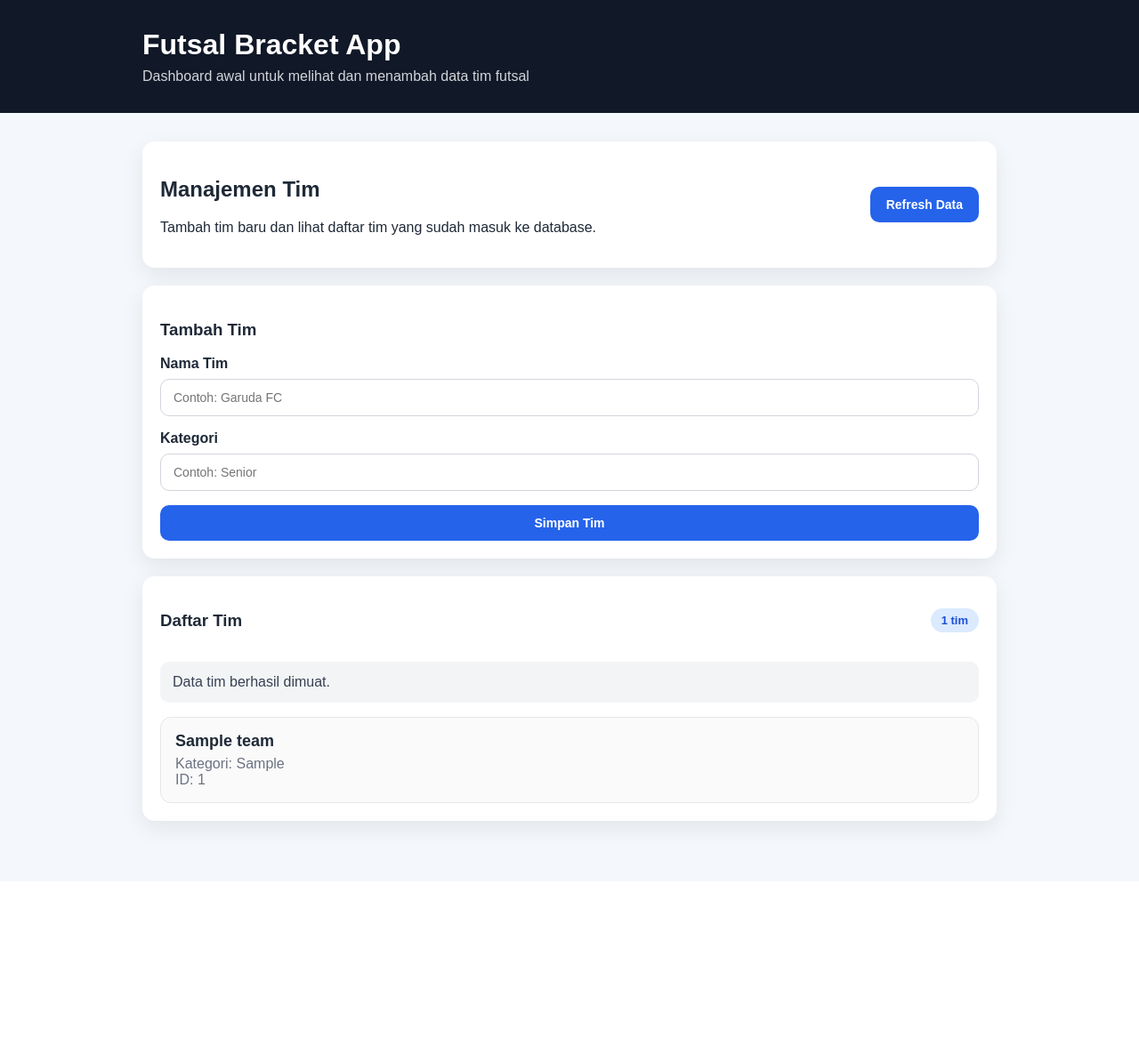
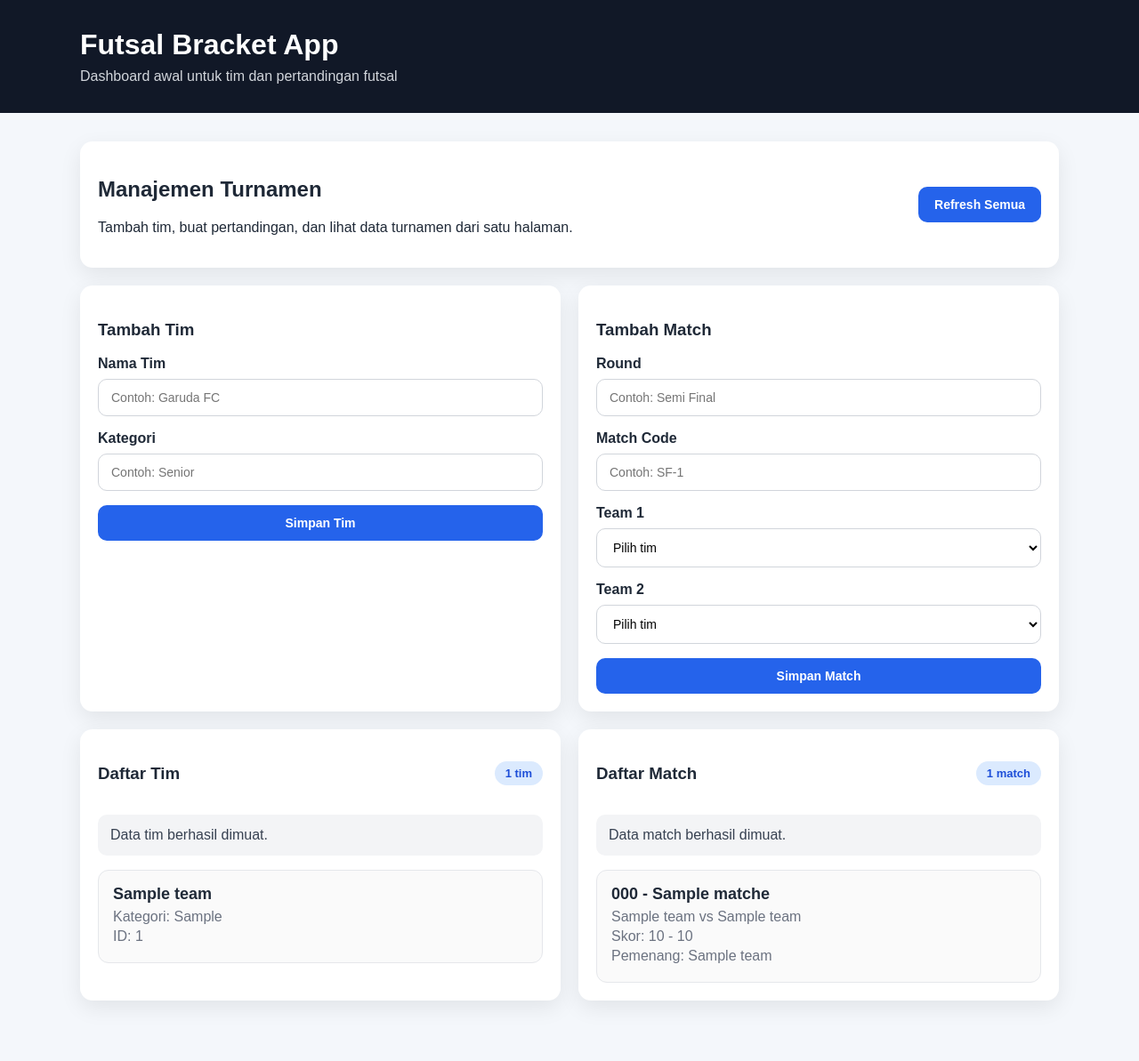
Before and after one commit to 0xlvnk/futsal-bracket-app, a Flask app: page / in a window 1280 px wide. Shown: the whole page at 89% size. Before the commit the page ends 946 px from the top, so only its background shows below. Run offline with Flask 3, Linux system fonts and the light colour scheme; tables that the repository leaves empty hold one stand-in row (values such as "Sample post").

Commit message:
Add match score update and frontend changes

```diff
--- a/backend/app.py
+++ b/backend/app.py
@@ -1,6 +1,6 @@
 from flask import Flask, jsonify, request, render_template
 from database import init_db, SessionLocal
-from models import Team
+from models import Team, Match
 
 app = Flask(__name__)
 
@@ -102,5 +102,188 @@ def create_team():
         db.close()
 
 
+@app.route("/matches", methods=["GET"])
+def get_matches():
+    db = SessionLocal()
+    try:
+        matches = db.query(Match).order_by(Match.id.asc()).all()
+
+        result = []
+        for match in matches:
+            result.append({
+                "id": match.id,
+                "round_name": match.round_name,
+                "match_code": match.match_code,
+                "team1_id": match.team1_id,
+                "team2_id": match.team2_id,
+                "team1_name": match.team1.name if match.team1 else None,
+                "team2_name": match.team2.name if match.team2 else None,
+                "home_score": match.home_score,
+                "away_score": match.away_score,
+                "winner_id": match.winner_id,
+                "winner_name": match.winner.name if match.winner else None
+            })
+
+        return jsonify(result)
+    finally:
+        db.close()
+
+
+@app.route("/matches", methods=["POST"])
+def create_match():
+    db = SessionLocal()
+    try:
+        data = request.get_json()
+
+        if not data:
+            return jsonify({
+                "status": "error",
+                "message": "Request body harus JSON"
+            }), 400
+
+        round_name = data.get("round_name")
+        match_code = data.get("match_code")
+        team1_id = data.get("team1_id")
+        team2_id = data.get("team2_id")
+
+        if not round_name or not match_code or not team1_id or not team2_id:
+            return jsonify({
+                "status": "error",
+                "message": "round_name, match_code, team1_id, dan team2_id wajib diisi"
+            }), 400
+
+        if team1_id == team2_id:
+            return jsonify({
+                "status": "error",
+                "message": "Team 1 dan Team 2 tidak boleh sama"
+            }), 400
+
+        team1 = db.query(Team).filter(Team.id == team1_id).first()
+        team2 = db.query(Team).filter(Team.id == team2_id).first()
+
+        if not team1 or not team2:
+            return jsonify({
+                "status": "error",
+                "message": "Salah satu team tidak ditemukan"
+            }), 400
+
+        existing_match = db.query(Match).filter(Match.match_code == match_code).first()
+        if existing_match:
+            return jsonify({
+                "status": "error",
+                "message": "Match code sudah digunakan"
+            }), 400
+
+        new_match = Match(
+            round_name=round_name,
+            match_code=match_code,
+            team1_id=team1_id,
+            team2_id=team2_id
+        )
+
+        db.add(new_match)
+        db.commit()
+        db.refresh(new_match)
+
+        return jsonify({
+            "status": "success",
+            "message": "Match berhasil ditambahkan",
+            "data": {
+                "id": new_match.id,
+                "round_name": new_match.round_name,
+                "match_code": new_match.match_code,
+                "team1_id": new_match.team1_id,
+                "team2_id": new_match.team2_id
+            }
+        }), 201
+
+    except Exception as e:
+        db.rollback()
+        return jsonify({
+            "status": "error",
+            "message": str(e)
+        }), 500
+    finally:
+        db.close()
+
+
+@app.route("/matches/<int:match_id>/score", methods=["PUT"])
+def update_match_score(match_id):
+    db = SessionLocal()
+    try:
+        data = request.get_json()
+
+        if not data:
+            return jsonify({
+                "status": "error",
+                "message": "Request body harus JSON"
+            }), 400
+
+        home_score = data.get("home_score")
+        away_score = data.get("away_score")
+
+        if home_score is None or away_score is None:
+            return jsonify({
+                "status": "error",
+                "message": "home_score dan away_score wajib diisi"
+            }), 400
+
+        try:
+            home_score = int(home_score)
+            away_score = int(away_score)
+        except (ValueError, TypeError):
+            return jsonify({
+                "status": "error",
+                "message": "Skor harus berupa angka"
+            }), 400
+
+        if home_score < 0 or away_score < 0:
+            return jsonify({
+                "status": "error",
+                "message": "Skor tidak boleh negatif"
+            }), 400
+
+        match = db.query(Match).filter(Match.id == match_id).first()
+        if not match:
+            return jsonify({
+                "status": "error",
+                "message": "Match tidak ditemukan"
+            }), 404
+
+        match.home_score = home_score
+        match.away_score = away_score
+
+        if home_score > away_score:
+            match.winner_id = match.team1_id
+        elif away_score > home_score:
+            match.winner_id = match.team2_id
+        else:
+            match.winner_id = None
+
+        db.commit()
+        db.refresh(match)
+
+        return jsonify({
+            "status": "success",
+            "message": "Skor match berhasil diupdate",
+            "data": {
+                "id": match.id,
+                "match_code": match.match_code,
+                "home_score": match.home_score,
+                "away_score": match.away_score,
+                "winner_id": match.winner_id,
+                "winner_name": match.winner.name if match.winner else None
+            }
+        })
+    except Exception as e:
+        db.rollback()
+        return jsonify({
+            "status": "error",
+            "message": str(e)
+        }), 500
+    finally:
+        db.close()
+
+
 if __name__ == "__main__":
     app.run(debug=True)
--- a/backend/static/app.js
+++ b/backend/static/app.js
@@ -7,9 +7,32 @@ const formMessage = document.getElementById("formMessage");
 const teamNameInput = document.getElementById("teamName");
 const teamCategoryInput = document.getElementById("teamCategory");
 
-function showFormMessage(message, type) {
-  formMessage.textContent = message;
-  formMessage.className = `status ${type}`;
+const matchForm = document.getElementById("matchForm");
+const matchMessage = document.getElementById("matchMessage");
+const matchList = document.getElementById("matchList");
+const matchCount = document.getElementById("matchCount");
+const matchStatusMessage = document.getElementById("matchStatusMessage");
+const roundNameInput = document.getElementById("roundName");
+const matchCodeInput = document.getElementById("matchCode");
+const team1Select = document.getElementById("team1Select");
+const team2Select = document.getElementById("team2Select");
+
+let cachedTeams = [];
+
+function showMessage(element, message, type) {
+  element.textContent = message;
+  element.className = `status ${type}`;
+}
+
+function fillTeamSelects(teams) {
+  const options = ['<option value="">Pilih tim</option>']
+    .concat(
+      teams.map(team => `<option value="${team.id}">${team.name} (${team.category})</option>`)
+    )
+    .join("");
+
+  team1Select.innerHTML = options;
+  team2Select.innerHTML = options;
 }
 
 async function loadTeams() {
@@ -23,6 +46,9 @@ async function loadTeams() {
     if (!response.ok) {
       throw new Error("Gagal mengambil data tim");
     }
+
+    cachedTeams = teams;
+    fillTeamSelects(teams);
 
     teamCount.textContent = `${teams.length} tim`;
 
@@ -56,6 +82,51 @@ async function loadTeams() {
   }
 }
 
+async function loadMatches() {
+  matchStatusMessage.textContent = "Memuat data match...";
+  matchList.innerHTML = "";
+
+  try {
+    const response = await fetch("/matches");
+    const matches = await response.json();
+
+    if (!response.ok) {
+      throw new Error("Gagal mengambil data match");
+    }
+
+    matchCount.textContent = `${matches.length} match`;
+
+    if (matches.length === 0) {
+      matchStatusMessage.textContent = "Belum ada match di database.";
+      matchList.innerHTML = `
+        <div class="empty-state">
+          Belum ada data match. Tambahkan match melalui form di atas.
+        </div>
+      `;
+      return;
+    }
+
+    matchStatusMessage.textContent = "Data match berhasil dimuat.";
+
+    matchList.innerHTML = matches.map(match => `
+      <div class="team-item">
+        <h4>${match.match_code} - ${match.round_name}</h4>
+        <p>${match.team1_name || "-"} vs ${match.team2_name || "-"}</p>
+        <p>Skor: ${match.home_score ?? "-"} - ${match.away_score ?? "-"}</p>
+        <p>Pemenang: ${match.winner_name || "-"}</p>
+      </div>
+    `).join("");
+  } catch (error) {
+    matchCount.textContent = "0 match";
+    matchStatusMessage.textContent = "Terjadi error saat mengambil data match.";
+    matchList.innerHTML = `
+      <div class="empty-state">
+        ${error.message}
+      </div>
+    `;
+  }
+}
+
 teamForm.addEventListener("submit", async (event) => {
   event.preventDefault();
 
@@ -63,7 +134,7 @@ teamForm.addEventListener("submit", async (event) => {
   const category = teamCategoryInput.value.trim();
 
   if (!name || !category) {
-    showFormMessage("Nama tim dan kategori wajib diisi.", "error");
+    showMessage(formMessage, "Nama tim dan kategori wajib diisi.", "error");
     return;
   }
 
@@ -82,13 +153,68 @@ teamForm.addEventListener("submit", async (event) => {
       throw new Error(result.message || "Gagal menambahkan tim");
     }
 
-    showFormMessage("Tim berhasil ditambahkan.", "success");
+    showMessage(formMessage, "Tim berhasil ditambahkan.", "success");
     teamForm.reset();
     await loadTeams();
   } catch (error) {
-    showFormMessage(error.message, "error");
+    showMessage(formMessage, error.message, "error");
   }
 });
 
-refreshBtn.addEventListener("click", loadTeams);
-loadTeams();
+matchForm.addEventListener("submit", async (event) => {
+  event.preventDefault();
+
+  const round_name = roundNameInput.value.trim();
+  const match_code = matchCodeInput.value.trim();
+  const team1_id = Number(team1Select.value);
+  const team2_id = Number(team2Select.value);
+
+  if (!round_name || !match_code || !team1_id || !team2_id) {
+    showMessage(matchMessage, "Semua field match wajib diisi.", "error");
+    return;
+  }
+
+  if (team1_id === team2_id) {
+    showMessage(matchMessage, "Team 1 dan Team 2 tidak boleh sama.", "error");
+    return;
+  }
+
+  try {
+    const response = await fetch("/matches", {
+      method: "POST",
+      headers: {
+        "Content-Type": "application/json"
+      },
+      body: JSON.stringify({
+        round_name,
+        match_code,
+        team1_id,
+        team2_id
+      })
+    });
+
+    const result = await response.json();
+
+    if (!response.ok) {
+      throw new Error(result.message || "Gagal menambahkan match");
+    }
+
+    showMessage(matchMessage, "Match berhasil ditambahkan.", "success");
+    matchForm.reset();
+    await loadMatches();
+  } catch (error) {
+    showMessage(matchMessage, error.message, "error");
+  }
+});
+
+refreshBtn.addEventListener("click", async () => {
+  await loadTeams();
+  await loadMatches();
+});
+
+async function initPage() {
+  await loadTeams();
+  await loadMatches();
+}
+
+initPage();
--- a/backend/static/style.css
+++ b/backend/static/style.css
@@ -10,7 +10,7 @@ body {
 }
 
 .container {
-  width: min(100% - 32px, 960px);
+  width: min(100% - 32px, 1100px);
   margin: 0 auto;
 }
 
@@ -47,6 +47,12 @@ main {
   justify-content: space-between;
   align-items: center;
   gap: 16px;
+}
+
+.grid-two {
+  display: grid;
+  grid-template-columns: 1fr 1fr;
+  gap: 20px;
 }
 
 .section-head {
@@ -90,6 +96,20 @@ main {
   margin-bottom: 16px;
 }
 
+.status.success {
+  background: #dcfce7;
+  color: #166534;
+}
+
+.status.error {
+  background: #fee2e2;
+  color: #991b1b;
+}
+
+.hidden {
+  display: none;
+}
+
 .team-list {
   display: grid;
   gap: 12px;
@@ -108,7 +128,7 @@ main {
 }
 
 .team-item p {
-  margin: 0;
+  margin: 0 0 4px;
   color: #6b7280;
 }
 
@@ -121,22 +141,6 @@ main {
   background: #fcfcfc;
 }
 
-code {
-  background: #eef2ff;
-  padding: 2px 6px;
-  border-radius: 6px;
-}
-
-@media (max-width: 640px) {
-  .hero-card {
-    flex-direction: column;
-    align-items: flex-start;
-  }
-
-  .topbar h1 {
-    font-size: 26px;
-  }
-}
 .team-form {
   display: grid;
   gap: 16px;
@@ -151,30 +155,42 @@ code {
   font-weight: 600;
 }
 
-.form-group input {
+.form-group input,
+.form-group select {
   width: 100%;
   padding: 12px 14px;
   border: 1px solid #d1d5db;
   border-radius: 10px;
   font-size: 14px;
+  background: white;
 }
 
-.form-group input:focus {
+.form-group input:focus,
+.form-group select:focus {
   outline: none;
   border-color: #2563eb;
   box-shadow: 0 0 0 3px rgba(37, 99, 235, 0.15);
 }
 
-.hidden {
-  display: none;
+code {
+  background: #eef2ff;
+  padding: 2px 6px;
+  border-radius: 6px;
 }
 
-.status.success {
-  background: #dcfce7;
-  color: #166534;
+@media (max-width: 900px) {
+  .grid-two {
+    grid-template-columns: 1fr;
+  }
 }
 
-.status.error {
-  background: #fee2e2;
-  color: #991b1b;
+@media (max-width: 640px) {
+  .hero-card {
+    flex-direction: column;
+    align-items: flex-start;
+  }
+
+  .topbar h1 {
+    font-size: 26px;
+  }
 }
--- a/backend/templates/index.html
+++ b/backend/templates/index.html
@@ -10,20 +10,21 @@
   <header class="topbar">
     <div class="container">
       <h1>Futsal Bracket App</h1>
-      <p class="subtitle">Dashboard awal untuk melihat dan menambah data tim futsal</p>
+      <p class="subtitle">Dashboard awal untuk tim dan pertandingan futsal</p>
     </div>
   </header>
 
   <main class="container">
     <section class="card hero-card">
       <div>
-        <h2>Manajemen Tim</h2>
-        <p>Tambah tim baru dan lihat daftar tim yang sudah masuk ke database.</p>
+        <h2>Manajemen Turnamen</h2>
+        <p>Tambah tim, buat pertandingan, dan lihat data turnamen dari satu halaman.</p>
       </div>
-      <button id="refreshBtn" class="btn">Refresh Data</button>
+      <button id="refreshBtn" class="btn">Refresh Semua</button>
     </section>
 
-    <section class="card">
+    <section class="grid-two">
+      <div class="card">
         <h3>Tambah Tim</h3>
         <form id="teamForm" class="team-form">
           <div class="form-group">
@@ -40,9 +41,40 @@
         </form>
 
         <div id="formMessage" class="status hidden"></div>
+      </div>
+
+      <div class="card">
+        <h3>Tambah Match</h3>
+        <form id="matchForm" class="team-form">
+          <div class="form-group">
+            <label for="roundName">Round</label>
+            <input type="text" id="roundName" placeholder="Contoh: Semi Final" required>
+          </div>
+
+          <div class="form-group">
+            <label for="matchCode">Match Code</label>
+            <input type="text" id="matchCode" placeholder="Contoh: SF-1" required>
+          </div>
+
+          <div class="form-group">
+            <label for="team1Select">Team 1</label>
+            <select id="team1Select" required></select>
+          </div>
+
+          <div class="form-group">
+            <label for="team2Select">Team 2</label>
+            <select id="team2Select" required></select>
+          </div>
+
+          <button type="submit" class="btn">Simpan Match</button>
+        </form>
+
+        <div id="matchMessage" class="status hidden"></div>
+      </div>
     </section>
 
-    <section class="card">
+    <section class="grid-two">
+      <div class="card">
         <div class="section-head">
           <h3>Daftar Tim</h3>
           <span id="teamCount" class="badge">0 tim</span>
@@ -50,6 +82,17 @@
 
         <div id="statusMessage" class="status">Memuat data tim...</div>
         <div id="teamList" class="team-list"></div>
+      </div>
+
+      <div class="card">
+        <div class="section-head">
+          <h3>Daftar Match</h3>
+          <span id="matchCount" class="badge">0 match</span>
+        </div>
+
+        <div id="matchStatusMessage" class="status">Memuat data match...</div>
+        <div id="matchList" class="team-list"></div>
+      </div>
     </section>
   </main>
 
```
Also changed, not shown: backend/models.py (line endings or trailing spaces). Lines whose indentation alone changed are shown as unchanged.
